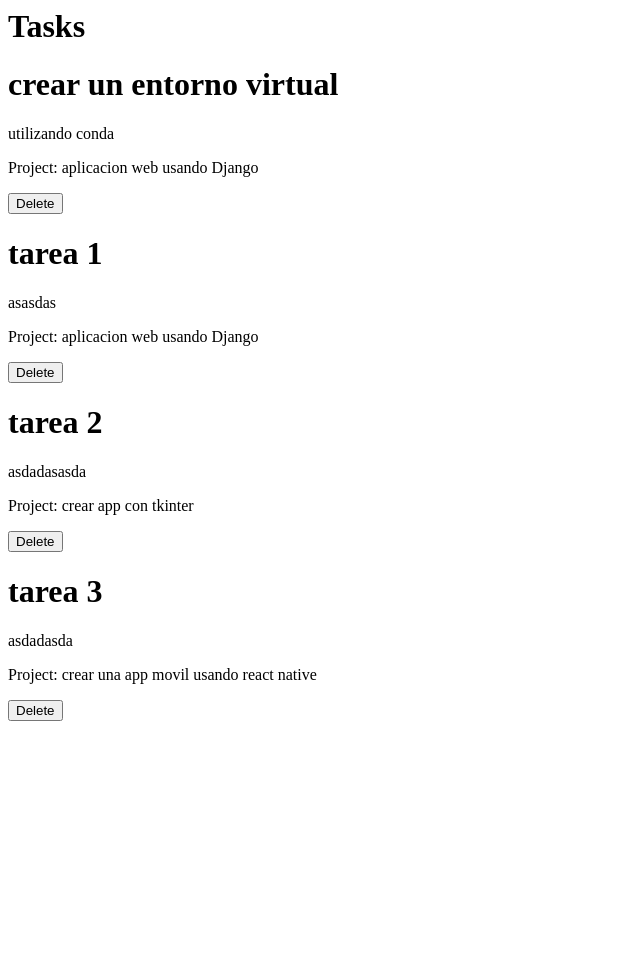
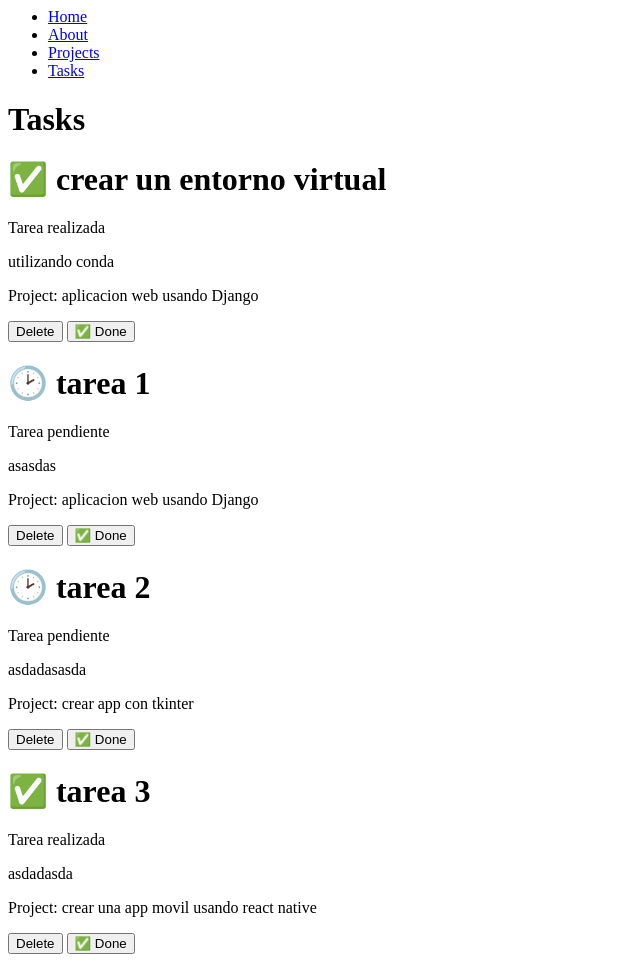
Before and after one commit to fr3axx/Curso-Django-Principiante, a Django app: page /tasks/ in a window 1280 px wide. Shown: the whole page, without its empty margins (0-640 px from the left). Before the commit the page ends 721 px from the top, so only its background shows below. Run offline with Django 5.2, Linux system fonts and the light colour scheme; data comes from the database, SQL or seed files in the repository; both versions use the stored data as it was after the commit.

Commit message:
template inheritace

```diff
--- a/myapp/models.py
+++ b/myapp/models.py
@@ -12,6 +12,7 @@ class Task(models.Model):
     title = models.CharField(max_length=200)
     description = models.TextField()
     project = models.ForeignKey(Project, on_delete=models.CASCADE)
+    done = models.BooleanField(default=False)
 
     def __str__(self):
         return self.title + ' - ' + self.project.name
--- a/myapp/templates/about.html
+++ b/myapp/templates/about.html
@@ -1,5 +1,11 @@
+{% extends 'layouts/base.html' %}
+
+{% block content %}
+
 <h1>About</h1>
 
 <p>Lorem ipsum dolor sit amet consectetur adipisicing elit. Inventore soluta nostrum eligendi aliquam, nihil voluptate magni ex, optio adipisci reprehenderit nisi reiciendis deserunt. Est et quisquam iusto ut incidunt, nam sunt cumque quis labore commodi reiciendis cupiditate maxime. Consequatur, ipsa quo atque vitae assumenda repellendus enim consectetur quia id nobis qui aliquam culpa autem modi, blanditiis quod repudiandae, cupiditate eligendi quis. Repellendus vitae a totam ipsa sapiente, vel mollitia maxime similique dicta veritatis, illo voluptate consequatur fugit alias ut ad illum reprehenderit dolores nostrum inventore. Repellendus quas debitis provident nam quis distinctio cumque, pariatur similique magnam impedit cupiditate, sapiente blanditiis?</p>
 
 <p>Website created by {{ username }}</p>
+
+{% endblock %}
--- a/myapp/templates/index.html
+++ b/myapp/templates/index.html
@@ -1,2 +1,6 @@
+{% extends 'layouts/base.html' %}
+
+{% block content %}
 <h1>{{ title }}</h1>
 <p>Lorem ipsum, dolor sit amet consectetur adipisicing elit. Aliquam est ab reiciendis omnis quae quaerat tempora expedita, eveniet voluptate doloremque accusamus nihil accusantium alias vero autem exercitationem dicta dolorum! Culpa.</p>
+{% endblock %}
--- /dev/null
+++ b/myapp/templates/layouts/base.html
@@ -0,0 +1,19 @@
+<nav>
+    <ul>
+        <li>
+            <a href="/">Home</a>
+        </li>
+        <li>
+            <a href="/about">About</a>
+        </li>
+        <li>
+            <a href="/projects">Projects</a>
+        </li>
+        <li>
+            <a href="/tasks">Tasks</a>
+        </li>
+    </ul>
+</nav>
+
+{% block content %}
+{% endblock %}
--- /dev/null
+++ b/myapp/templates/layouts/base2.html
@@ -0,0 +1,6 @@
+<h1>Dashboard</h1>
+
+<h1>Navegaciones espaciales</h1>
+
+{% block content %}
+{% endblock %}
--- a/myapp/templates/projects.html
+++ b/myapp/templates/projects.html
@@ -1,3 +1,7 @@
+{% extends 'layouts/base.html' %}
+
+{% block content %}
+
 <h1>Projects</h1>
 
 {% for project in projects %}
@@ -7,3 +11,5 @@
 </article>
 
 {% endfor %}
+
+{% endblock %}
--- a/myapp/templates/tasks.html
+++ b/myapp/templates/tasks.html
@@ -1,14 +1,31 @@
+{% extends 'layouts/base.html' %}
+
+{% block content %}
+
 <h1>Tasks</h1>
 
 {% for task in tasks %}
 
 <div>
-    <h1>{{task.title}}</h1>
+    <h1>{% if task.done == False %} 🕑 {% else %} ✅ {% endif %}{{task.title}}</h1>
+
+    {% if task.done == False %}
+    <p>Tarea pendiente</p>
+    {% else %}
+    <p>Tarea realizada</p>
+    {% endif %}
+
+
     <p>{{task.description}}</p>
     <p>Project: {{task.project.name}}</p>
     <button>
         Delete
     </button>
+    <button>
+        ✅ Done
+    </button>
 </div>
 
 {% endfor %}
+
+{% endblock %}
```
Also changed, not shown: db.sqlite3, myapp/migrations/0003_task_done.py (added).
